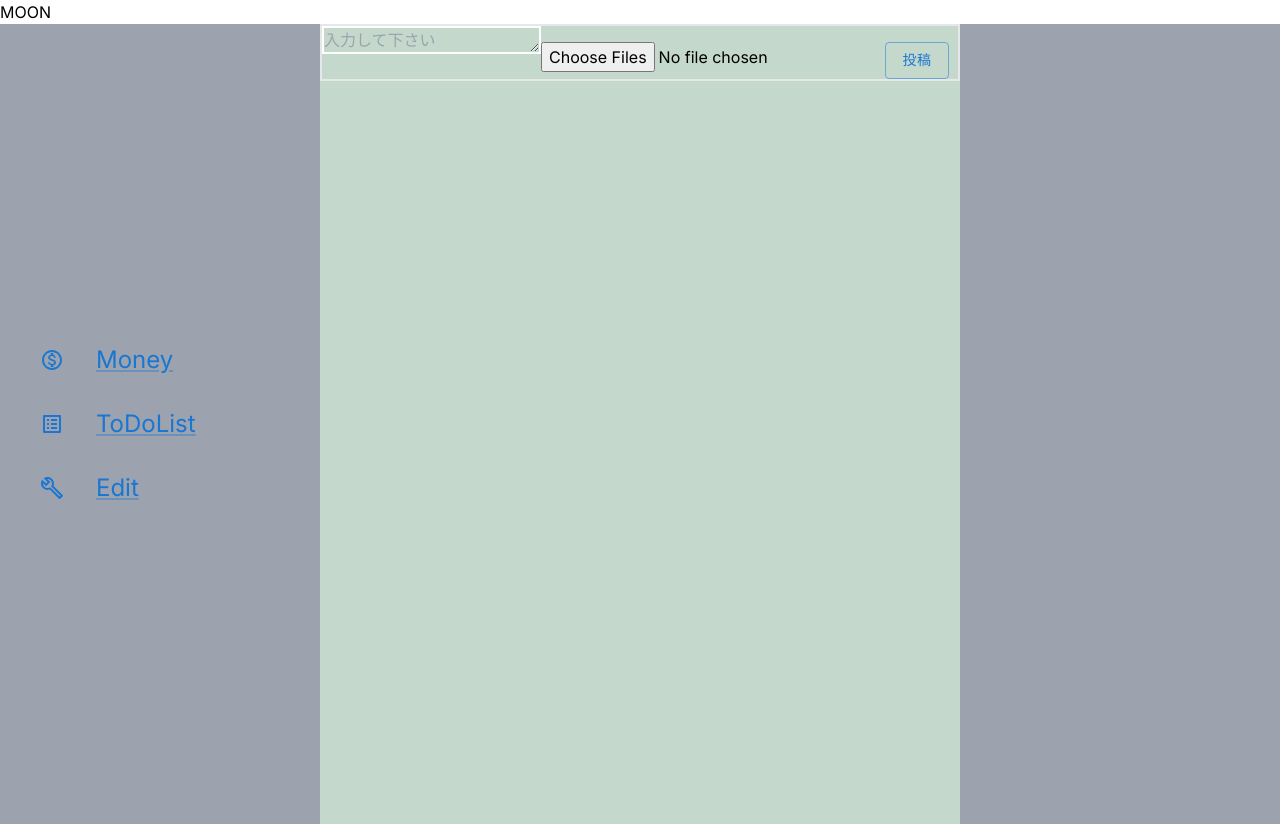
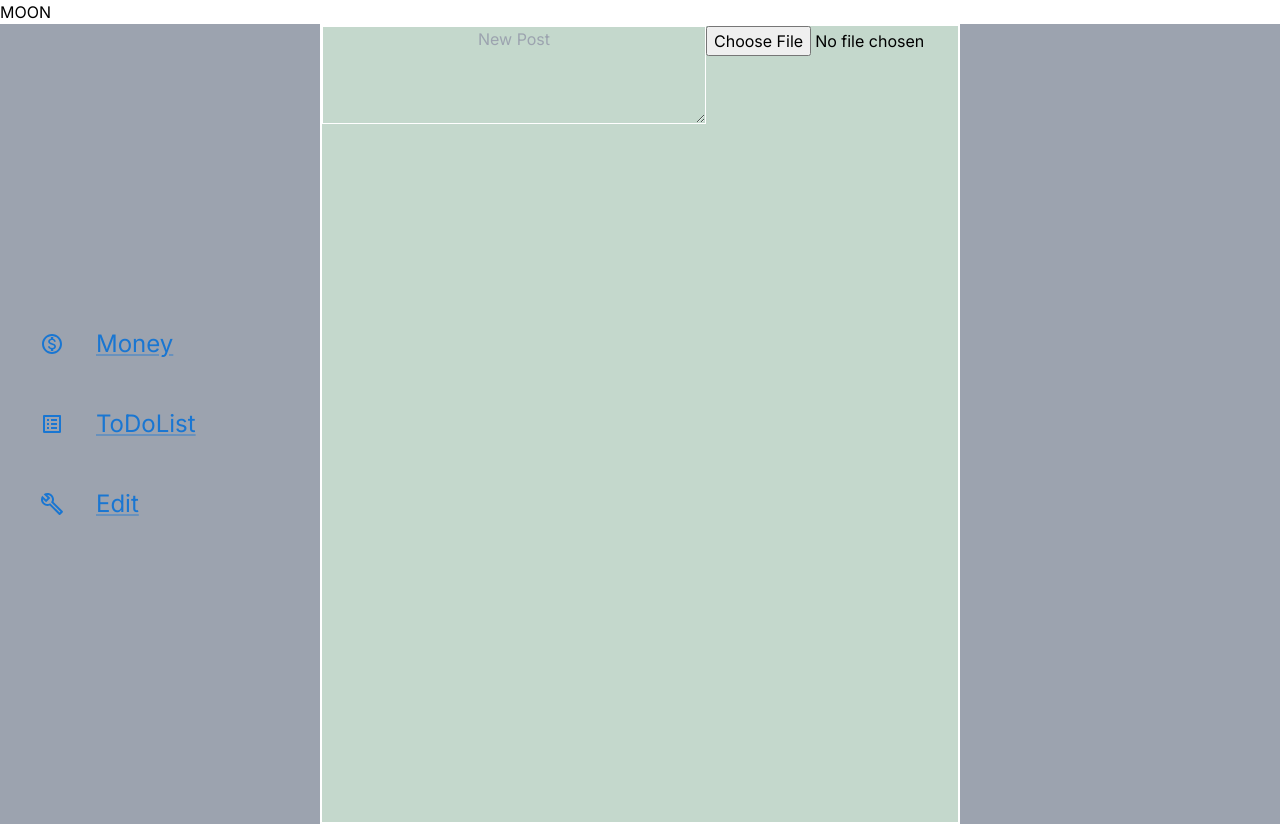
Before and after one commit to mayun1203/study, a Next.js app in the folder practice/: page /moon in a window 1280 px wide. Built offline with nearby package versions, Linux system fonts and the light colour scheme.

Commit message:
fix:レイアウト修正中

```diff
--- a/practice/src/components/common/sidebar/index.tsx
+++ b/practice/src/components/common/sidebar/index.tsx
@@ -8,8 +8,8 @@ export function Sidebar() {
             {/* <h1 className="font-serif text-4xl">SUN</h1> */}
             <ul className='flex flex-col justify-center items-center h-screen w-80 bg-gray-400 space-y-8'>
                 {SidebarItems.map((value, index)=>(
-                    <li key={index} className='text-2xl w-full'>
-                        <Link href={value.link} className='flex items-center px-4 gap-2'>
+                    <li key={index} className='text-2xl w-full overflow-hidden'>
+                        <Link href={value.link} className=' no-underline h-12 flex items-center hover:bg-gray-300 text-white px-4 gap-2'>
                             <span className='w-1/4 flex justify-center'>{value.icon}</span>
                             <span className='w-2/3'>{value.title}</span>
                         </Link>
--- a/practice/src/components/new_post/index.tsx
+++ b/practice/src/components/new_post/index.tsx
@@ -1,44 +1,33 @@
 'use client'
 import { Button } from '@mui/material'
-import { useState } from 'react'
+import React, { useState } from 'react'
 import { Sidebar } from '../common/sidebar'
 import TextareaAutosize from 'react-textarea-autosize';
 
 
 export function NewPost() {
-    const [post, setPost] = useState('')
-    const [send, setSend] = useState<string[]>([])
-    // const [postButton, setPostButton] = useState(false);
-    // const { push } = useRouter()
+    const [post, setPost] = useState('');
+    const [image, setImage] =useState('');
+    const [send, setSend] = useState<{post:string, image:string | null}[]>([]);
 
-    // const pushAboutButton = () => {
-    //     const useConfirm = window.confirm('本当に遷移しますか？')
-    //     if (useConfirm) {
-    //         push('/about')
-    //     }
-    // }
+    const onChangePostValue = (e: React.ChangeEvent<HTMLTextAreaElement>) => {
+        setPost(e.target.value)
+    }
 
-    const onChangePostValue = (e: React.ChangeEvent<HTMLInputElement>) => {
-        // 文字を入力したい
-        // 入力した文字をどこかに保存したい
-        // const [post, setPost] = useState("");
-        setPost(e.target.value)
-        // console.log(e.target.value)
+    const handleImage = (e:React.ChangeEvent<HTMLInputElement>) => {
+        if (!e.target.files) return;
+
+        const fileObject = e.target.files[0]
+        setImage(window.URL.createObjectURL(fileObject))
+        console.log(image)
     }
 
     const onClickPostButton = () => {
-        // if (!postButton) setPostButton(true);
-
-        // 投稿ボタンを押したら右に入力された文字が表示される
-        //  const [send,setSend] = useState("")
-        //  setSend(post);
-
-        // 現在の投稿内容を配列に追加
+        const newPost = {post: post, image: image}
         if (post.trim()) {
-            setSend([...send, post])
-            // 投稿後入力欄を空白にする
-            setPost('')
+            setSend([...send, newPost]);
         }
+        setPost('');
     }
 
     const onSubmitForm = (e: React.FormEvent) => {
@@ -48,22 +37,21 @@ export function NewPost() {
     return (
         <div className="h-screen flex bg-green-800 bg-opacity-25">
             < Sidebar />
-            <div className='w-2/3 flex flex-col overflow-y-auto'>
-                <form onSubmit={onSubmitForm} className="object-top w-full space-y-4 border-2 flex">
+            <div className='w-2/3 flex flex-col overflow-y-auto border-2 border-white'>
+                <form onSubmit={onSubmitForm} className="object-top w-full flex">
                     <p>
                         <TextareaAutosize
-                            type="text"
                             onChange={onChangePostValue}
                             value={post}
-                            placeholder="入力して下さい"
-                            className=" bg-green-800 bg-opacity-0 border-2 border-white text-white"
+                            placeholder="New Post"
+                            minRows={4}
+                            className=" w-96 text-center bg-green-800 bg-opacity-0 border border-white text-white"
                         />
                     </p>
                     <input
                         type="file"
-                        multiple
+                        onChange={handleImage}
                         accept="image/jpeg. image/png"
-                        className=''
                     />
                     <p>
                         <Button
@@ -80,9 +68,12 @@ export function NewPost() {
                     {send.map((p, index) => (
                         <p
                             key={index}
-                            className="w-full border border-white"
+                            className="w-full text-white border border-white"
                         >
-                            {p}
+                            <div className='mt-4'>{p.post}</div>
+                            {p.image && (
+                                <img src={p.image} className='w-3/4 h-1/2 m-4 object-cover'/>
+                            )}
                         </p>
                     ))}
                 </div>
```
